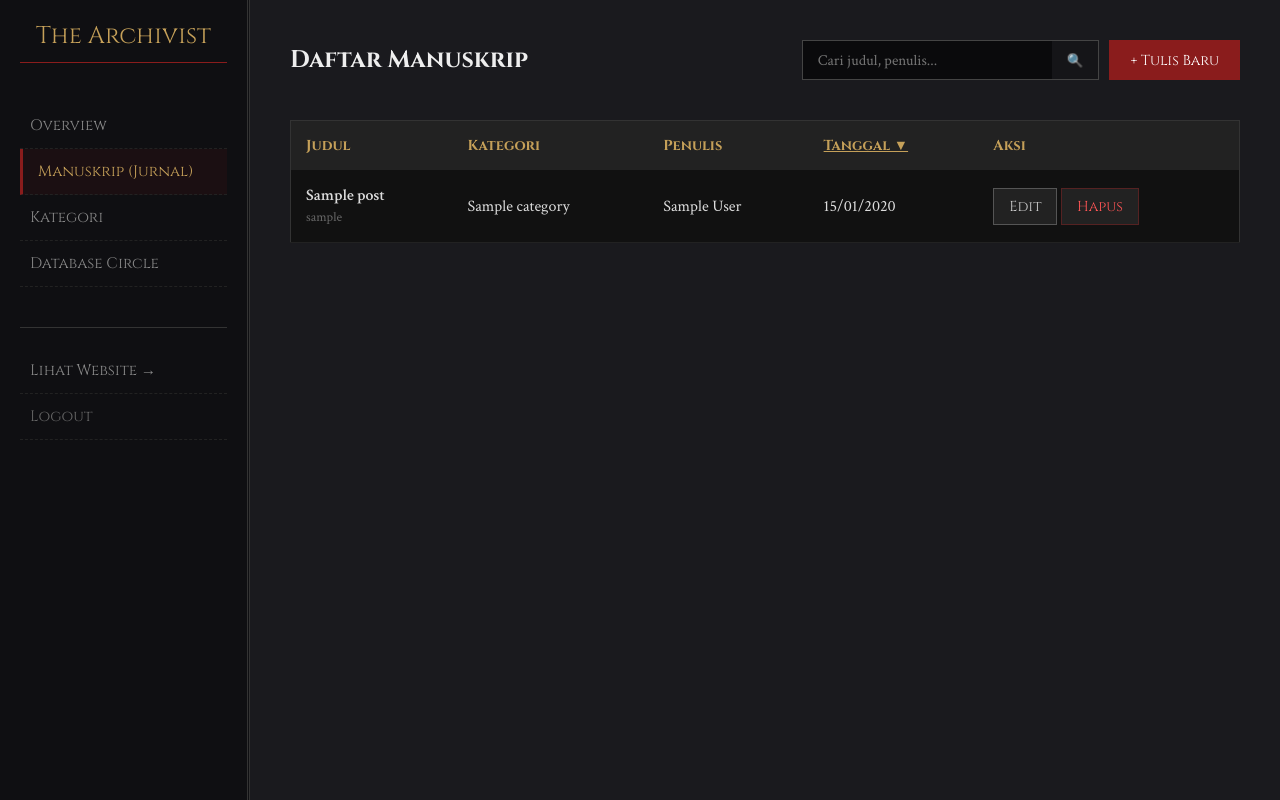
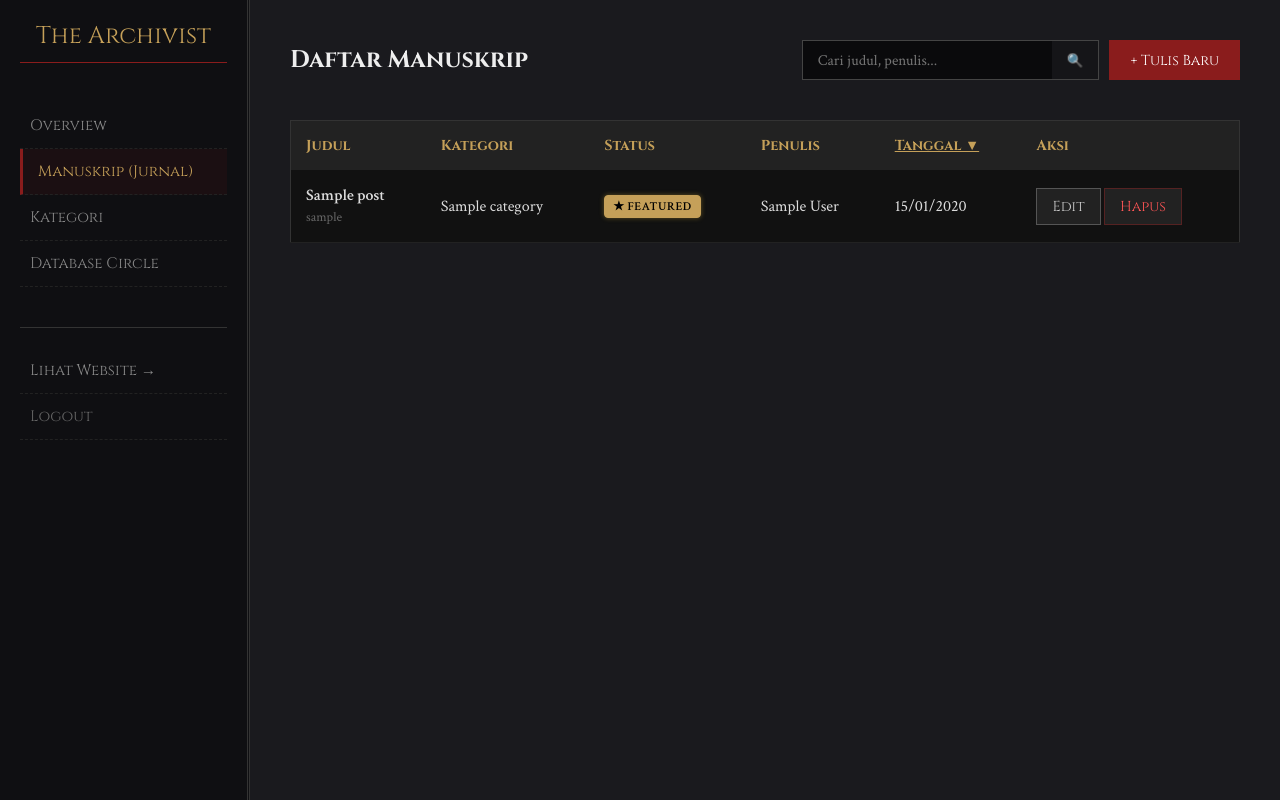
Before and after one commit to mochidaz/jaring-rd, a Django app: page /dashboard/posts/ in a window 1280 px wide. Run offline with Django 5.2, Linux system fonts and the light colour scheme; a user stored in the database is signed in; tables that the repository leaves empty hold one stand-in row (values such as "Sample post"); some libraries are stand-ins or nearby versions.

Commit message:
Add draft

```diff
--- a/dashboard/forms.py
+++ b/dashboard/forms.py
@@ -18,12 +18,13 @@ class CategoryForm(forms.ModelForm):
 class PostForm(forms.ModelForm):
     class Meta:
         model = Post
-        fields = ['title', 'category', 'cover_image', 'content', 'is_featured']
+        fields = ['title', 'category', 'cover_image', 'content', 'is_featured', 'is_draft']
         widgets = {
             'title': forms.TextInput(attrs={'class': 'gothic-input', 'placeholder': 'Judul Manuskrip...'}),
             'category': forms.Select(attrs={'class': 'gothic-input'}),
             'cover_image': forms.ClearableFileInput(attrs={'class': 'gothic-input'}),
             'is_featured': forms.CheckboxInput(attrs={'class': 'gothic-checkbox'}),
+            'is_draft': forms.CheckboxInput(attrs={'class': 'gothic-checkbox'}),
             'content': CKEditorUploadingWidget(),
         }
 
--- a/journal/models.py
+++ b/journal/models.py
@@ -26,6 +26,7 @@ class Post(models.Model):
     created_at = models.DateTimeField(auto_now_add=True)
     cover_image = models.ImageField(upload_to='post_covers/', blank=True, null=True)
     is_featured = models.BooleanField(default=False)
+    is_draft = models.BooleanField(default=False)
 
     def save(self, *args, **kwargs):
         if not self.slug:
--- a/templates/dashboard/post_list.html
+++ b/templates/dashboard/post_list.html
@@ -11,14 +11,12 @@
             gap: 15px;
         }
 
-
         .header-actions {
             display: flex;
             gap: 10px;
             align-items: stretch;
             height: 40px;
         }
-
 
         .admin-search-form {
             display: flex;
@@ -63,7 +61,6 @@
             border-color: var(--accent-gold);
         }
 
-
         .header-actions .btn-add {
             height: 100%;
             margin: 0;
@@ -84,7 +81,6 @@
             border-color: #600;
         }
 
-
         .table-responsive {
             width: 100%;
             overflow-x: auto;
@@ -104,6 +100,36 @@
 
         th a.active {
             text-decoration: underline;
+        }
+
+        .status-badge {
+            padding: 3px 8px;
+            border-radius: 4px;
+            font-size: 0.75rem;
+            font-weight: bold;
+            text-transform: uppercase;
+            letter-spacing: 0.5px;
+            display: inline-block;
+        }
+
+        /* Style untuk Draft */
+        .status-draft {
+            background-color: #2c2c2c;
+            color: #888;
+            border: 1px solid #444;
+        }
+
+        .status-published {
+            background-color: rgba(var(--accent-gold-rgb, 212, 175, 55), 0.15);
+            color: var(--accent-gold);
+            border: 1px solid var(--accent-gold);
+        }
+
+        .status-featured {
+            background-color: var(--accent-gold);
+            color: #000;
+            border: 1px solid var(--accent-gold);
+            box-shadow: 0 0 5px rgba(212, 175, 55, 0.4);
         }
 
         @media (max-width: 768px) {
@@ -139,14 +165,12 @@
         <h2 style="margin-bottom: 0; border: none; padding: 0;">Daftar Manuskrip</h2>
 
         <div class="header-actions">
-
             <form method="get" action="" class="admin-search-form">
                 <input type="text" name="q" class="search-admin-input" placeholder="Cari judul, penulis..."
                        value="{{ search_query }}">
                 <input type="hidden" name="sort" value="{{ current_sort }}">
                 <button type="submit" class="search-admin-btn" title="Cari">🔍</button>
             </form>
-
 
             <a href="{% url 'dashboard:post_create' %}" class="btn btn-add">+ Tulis Baru</a>
         </div>
@@ -167,6 +191,12 @@
                        class="{% if 'category' in current_sort %}active{% endif %}">
                         Kategori {% if current_sort == 'category__name' %}▲{% elif current_sort == '-category__name' %}
                         ▼{% endif %}
+                    </a>
+                </th>
+                <th>
+                    <a href="?sort={% if current_sort == 'is_draft' %}-is_draft{% else %}is_draft{% endif %}&q={{ search_query }}"
+                       class="{% if 'is_draft' in current_sort %}active{% endif %}">
+                        Status {% if current_sort == 'is_draft' %}▲{% elif current_sort == '-is_draft' %}▼{% endif %}
                     </a>
                 </th>
                 <th>
@@ -193,6 +223,17 @@
                         <small style="color: #666;">{{ post.slug }}</small>
                     </td>
                     <td>{{ post.category.name }}</td>
+
+                    <td>
+                        {% if post.is_draft %}
+                            <span class="status-badge status-draft">Draft</span>
+                        {% elif post.is_featured %}
+                            <span class="status-badge status-featured">★ Featured</span>
+                        {% else %}
+                            <span class="status-badge status-published">Terbit</span>
+                        {% endif %}
+                    </td>
+
                     <td>{{ post.author }}</td>
                     <td>{{ post.created_at|date:"d/m/Y" }}</td>
                     <td style="white-space: nowrap;">
@@ -203,7 +244,7 @@
                 </tr>
             {% empty %}
                 <tr>
-                    <td colspan="5" style="text-align: center;">
+                    <td colspan="6" style="text-align: center;">
                         {% if search_query %}Tidak ada hasil untuk "{{ search_query }}"{% else %}Arsip
                             kosong.{% endif %}
                     </td>
```
Also changed, not shown: journal/views.py (+5 -4 lines), templates/dashboard/index.html (+9 -2 lines), journal/migrations/0006_post_is_draft.py (added).
